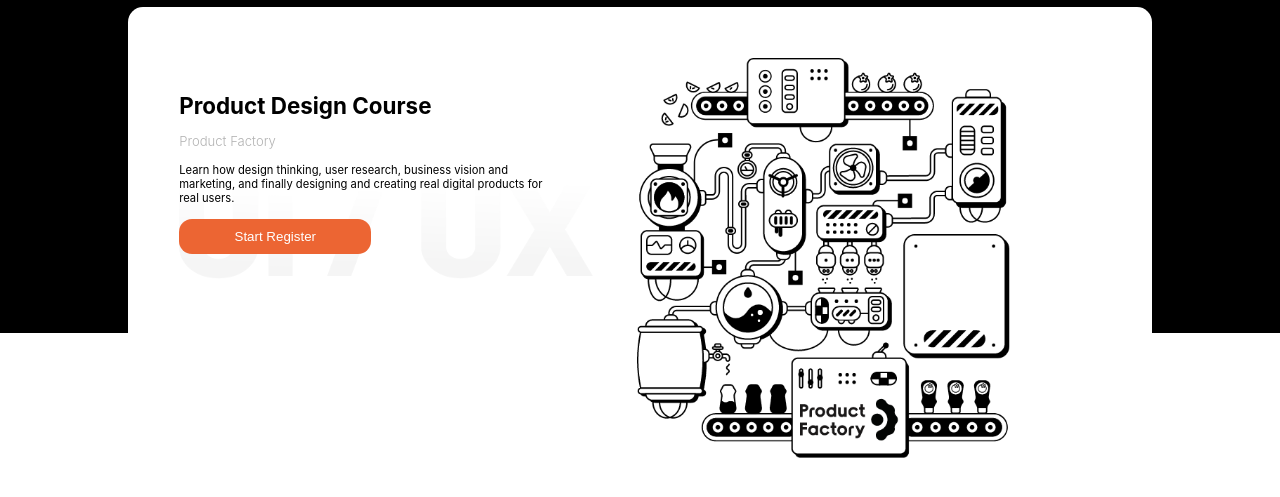
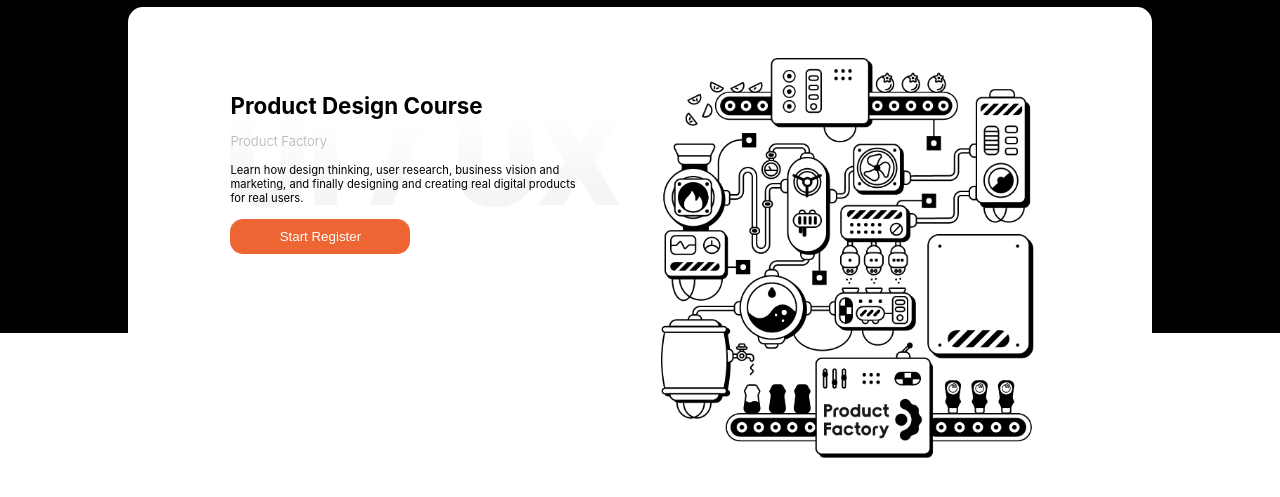
Before and after one commit to coker-deca/frontend, a plain HTML site: page index.html in a window 1280 px wide. Shown: the part 51-548 px from the top of the page. Drawn offline with Linux system fonts and the light colour scheme.

Commit message:
fixed the backgroud image UI/UX

```diff
--- a/style.css
+++ b/style.css
@@ -68,7 +68,7 @@ ul{
     width: 100%;
     height: 500px;
     background: white;
-    padding: 5% 10% 10% 5%;
+    padding: 5% 10% 5% 10%;
     margin: auto;
 }
 .right{
@@ -83,7 +83,7 @@ ul{
     padding: 20px 30px 0 0;
     white-space: pre-line;
     background-image: url(images/UI_UX.png);
-    background-position: center;
+    background-position-y: 60px;
     background-repeat: no-repeat;
     background-size: contain;
     }
```
